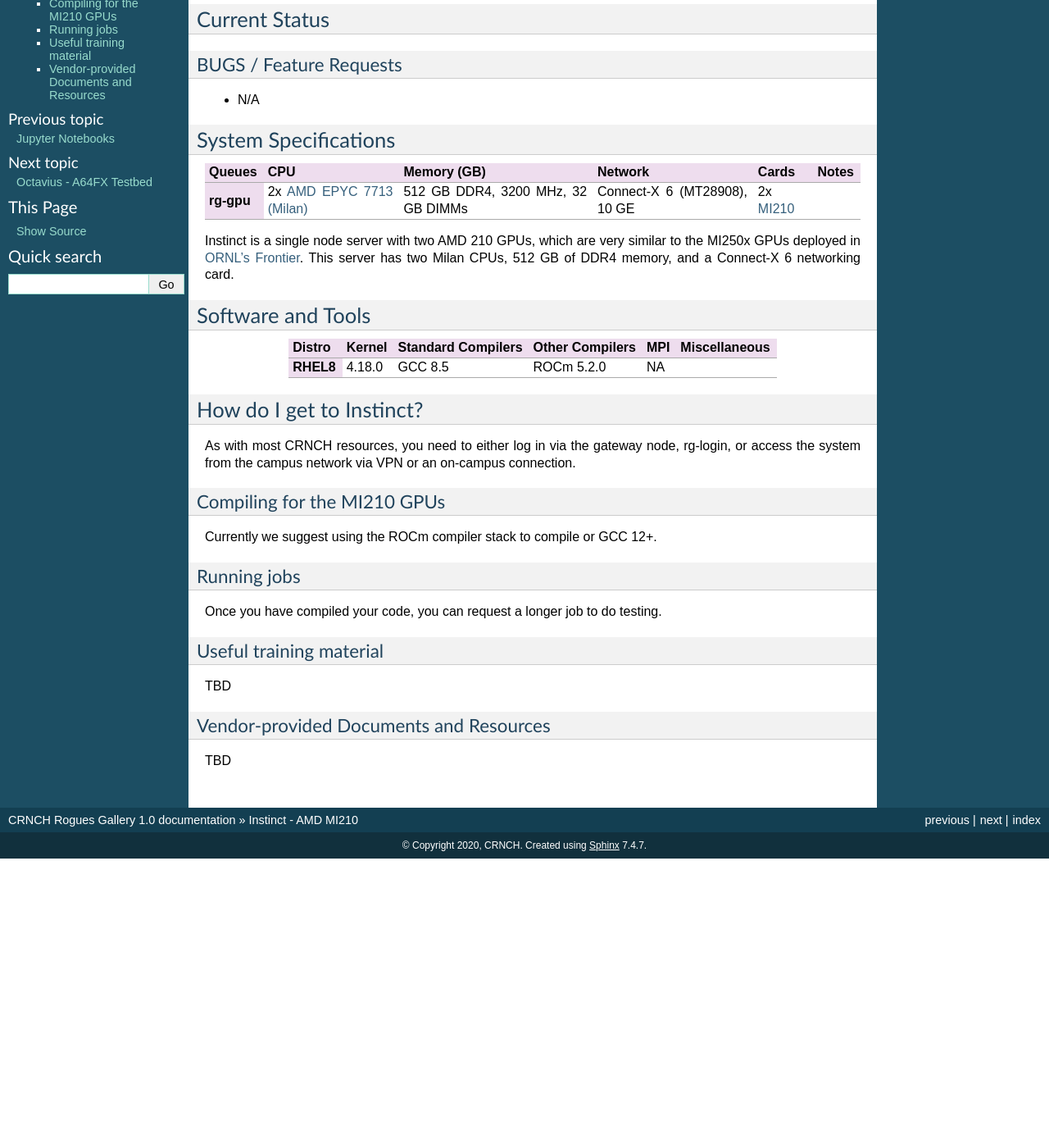
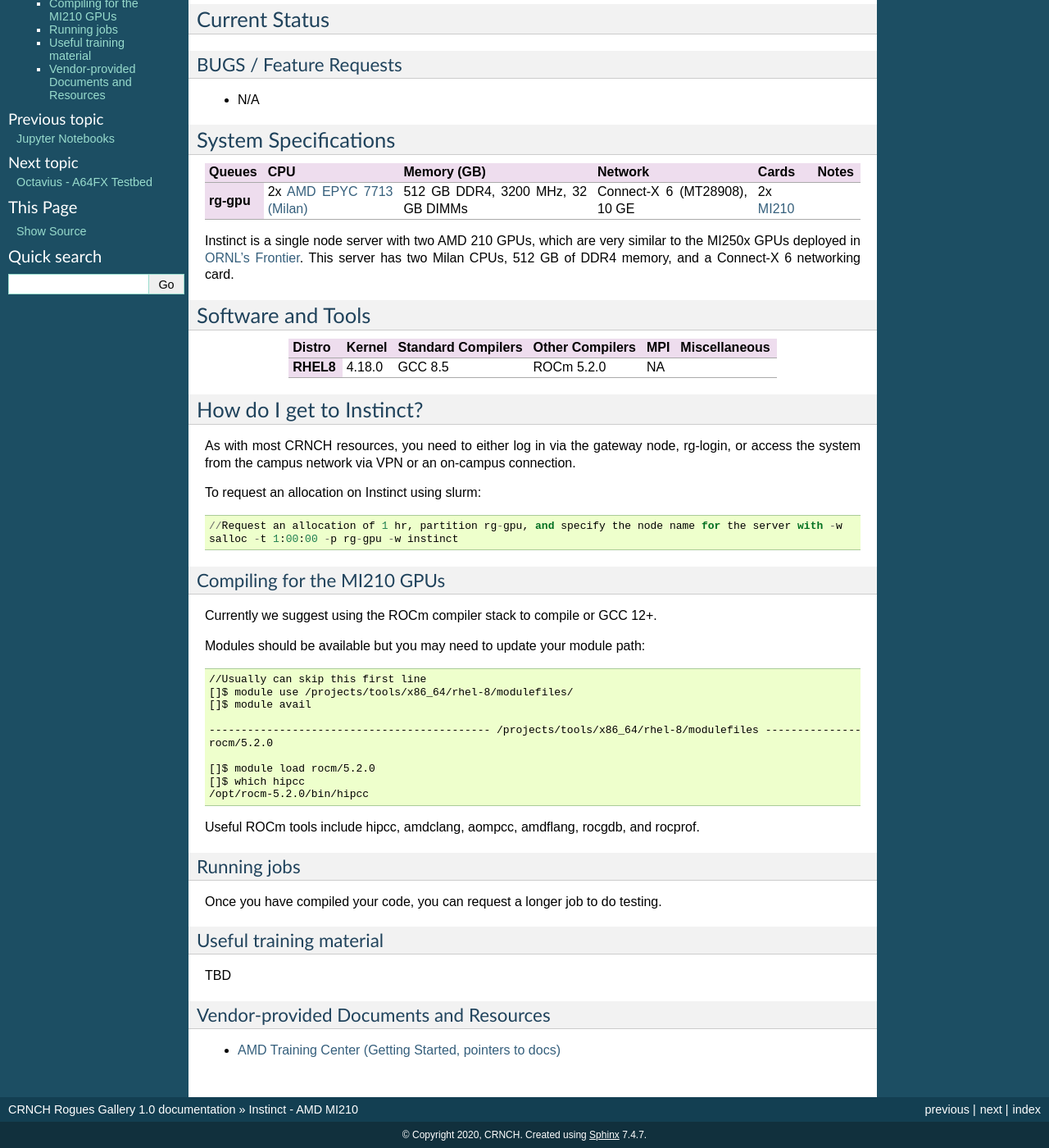
Before and after one commit to gt-crnch-rg/read-the-docs, a Sphinx documentation site: the page built from docs/gpu/instinct-mi210.rst, in a window 1280 px wide and 1400 px high, scrolled down 206 px. Shown: the whole window at 82% size. Built offline with Sphinx 7.4.7, drawn with Linux system fonts in a browser that asks for light colours; pages that are not in the unit, such as notebooks, are missing from menus; before the commit the page ends 1253 px from its top, so only the background shows below that.

Commit message:
Update instinct-mi210.rst

```diff
--- a/docs/gpu/instinct-mi210.rst
+++ b/docs/gpu/instinct-mi210.rst
@@ -67,10 +67,34 @@
 node, rg-login, or access the system from the campus network via VPN or
 an on-campus connection.
 
+To request an allocation on Instinct using slurm:
+
+.. code::
+
+    //Request an allocation of 1 hr, partition rg-gpu, and specify the node name for the server with -w
+    salloc -t 1:00:00 -p rg-gpu -w instinct
+
 Compiling for the MI210 GPUs
 ----------------------------
 
 Currently we suggest using the ROCm compiler stack to compile or GCC 12+.
+
+Modules should be available but you may need to update your module path:
+
+.. code::
+
+    //Usually can skip this first line
+    []$ module use /projects/tools/x86_64/rhel-8/modulefiles/
+    []$ module avail
+
+    -------------------------------------------- /projects/tools/x86_64/rhel-8/modulefiles -------------------------------------
+    rocm/5.2.0
+
+    []$ module load rocm/5.2.0
+    []$ which hipcc
+    /opt/rocm-5.2.0/bin/hipcc
+
+Useful ROCm tools include hipcc, amdclang, aompcc, amdflang, rocgdb, and rocprof.
 
 Running jobs
 ------------
@@ -86,4 +110,4 @@
 Vendor-provided Documents and Resources
 ---------------------------------------
 
-TBD
+- `AMD Training Center (Getting Started, pointers to docs) <https://developer.amd.com/resources/rocm-learning-center/>`__
```
